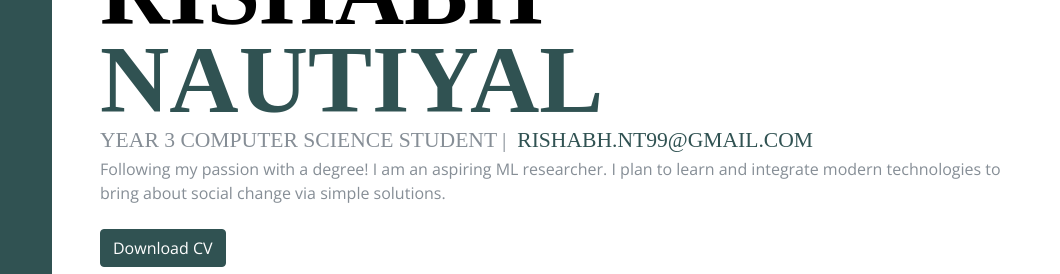
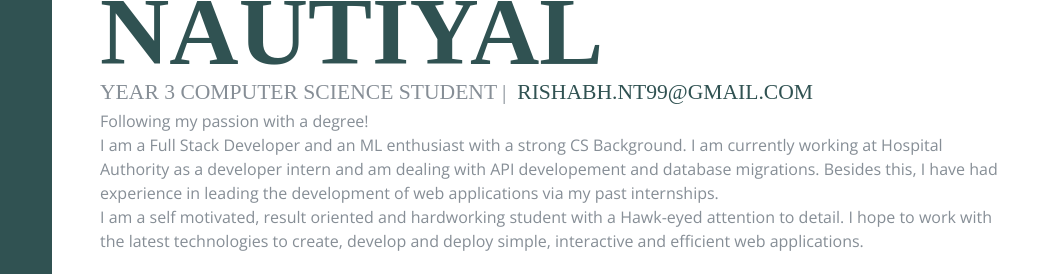
Before and after one commit to rishabh-nt99/Resume, a plain HTML site: page index.html in a window 1280 px wide. Shown: the part 240-514 px from the top of the page, 220-1280 px from the left. Drawn offline with nearby package versions, Linux system fonts and the light colour scheme; a web font is replaced by a local one.

Commit message:
Update Intro

```diff
--- a/index.html
+++ b/index.html
@@ -87,7 +87,11 @@
           <div class="subheading" >Year 3 Computer Science Student |
             <a href="mailto:rishabh.nt99@gmail.com">&nbsp;rishabh.nt99@gmail.com</a>
           </div>
-          <p class="mb-4">Following my passion with a degree! I am an aspiring ML researcher. I plan to learn and integrate modern technologies to bring about social change via simple solutions.</p>
+          <p class="mb-4">Following my passion with a degree! <br>
+            I am a Full Stack Developer and an ML enthusiast with a strong CS Background. I am currently working at Hospital Authority as a developer intern and am dealing with API developement
+            and database migrations. Besides this, I have had experience in leading the development of web applications via my past internships. <br>
+            I am a self motivated, result oriented and hardworking student with a Hawk-eyed attention to detail. I hope to work with the latest technologies to create, develop and
+            deploy simple, interactive and efficient web applications.</p>
           <a href="files/cv.pdf" download class="btn btn-primary mb-5">Download CV</a>
           <ul class="list-inline list-social-icons mb-0">
             <li class="list-inline-item">
```
